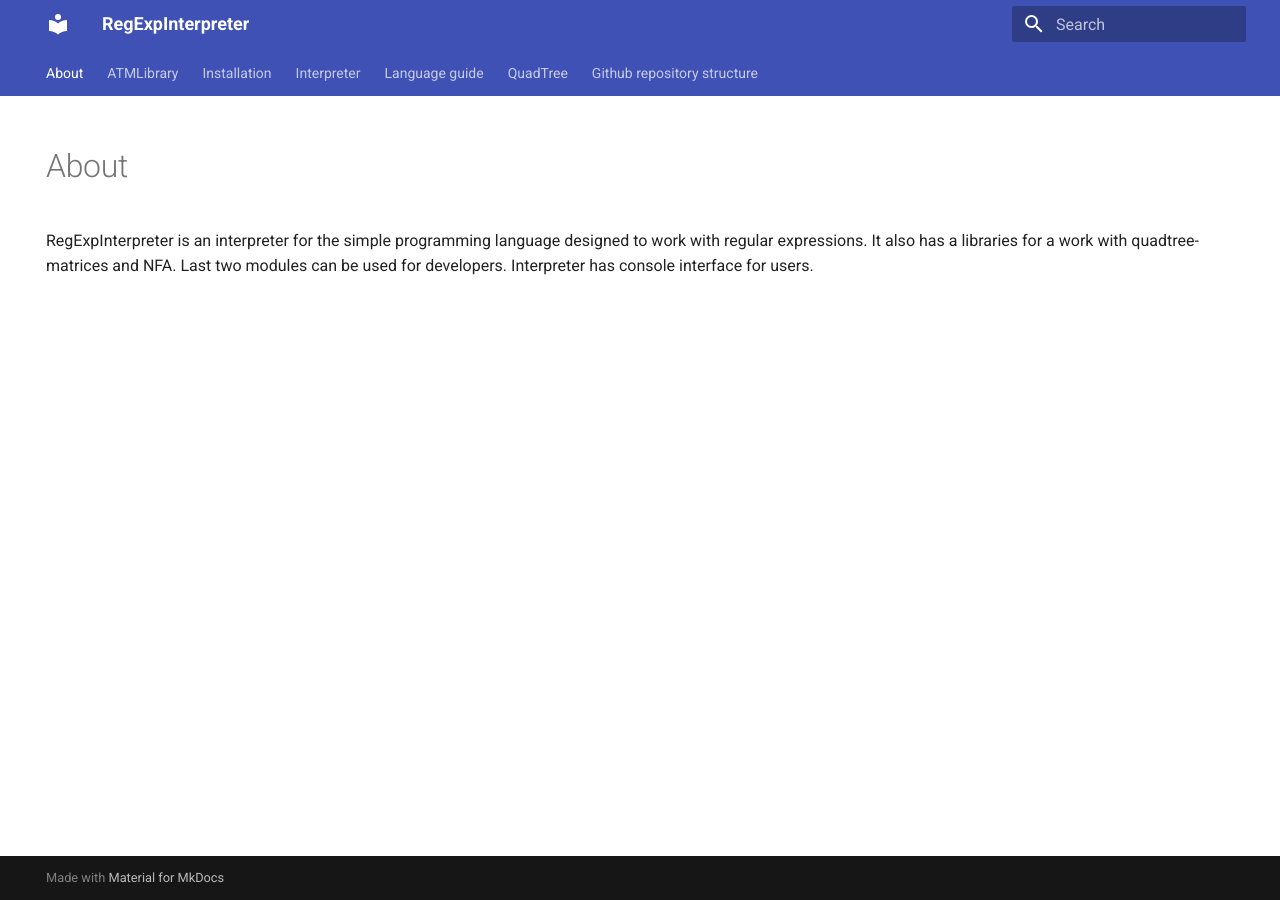
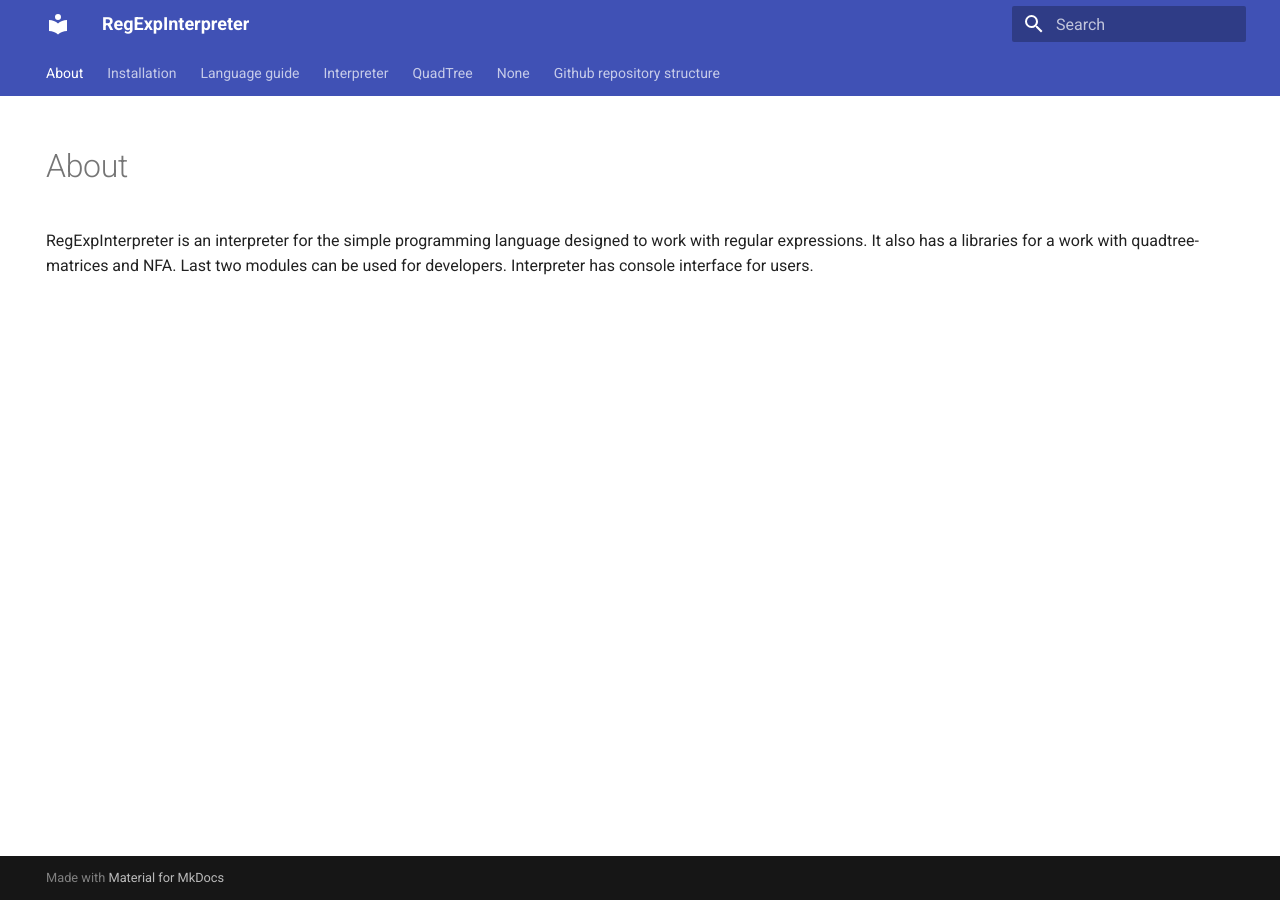
Before and after one commit to alexander-kurdakov/RegExpInterpreter, an MkDocs documentation site: the page built from docs/index.md, in a window 1280 px wide. Built offline with MkDocs 1.6.1 and Material for MkDocs 9.7.7, drawn with Linux system fonts in a browser that asks for light colours; some of the changed lines change nothing that is shown.

Commit message:
added nav

```diff
--- a/mkdocs.yml
+++ b/mkdocs.yml
@@ -1,4 +1,12 @@
 site_name: RegExpInterpreter
+nav:
+    - 'index.md'
+    - 'Installation.md'
+    - 'Language_guide.md'
+    - 'Interpreter.md'
+    - 'QuadTree.md'
+    - 'ATMLibrary'
+    - 'Structure.md'
 theme:
   name: material
   features:
```
